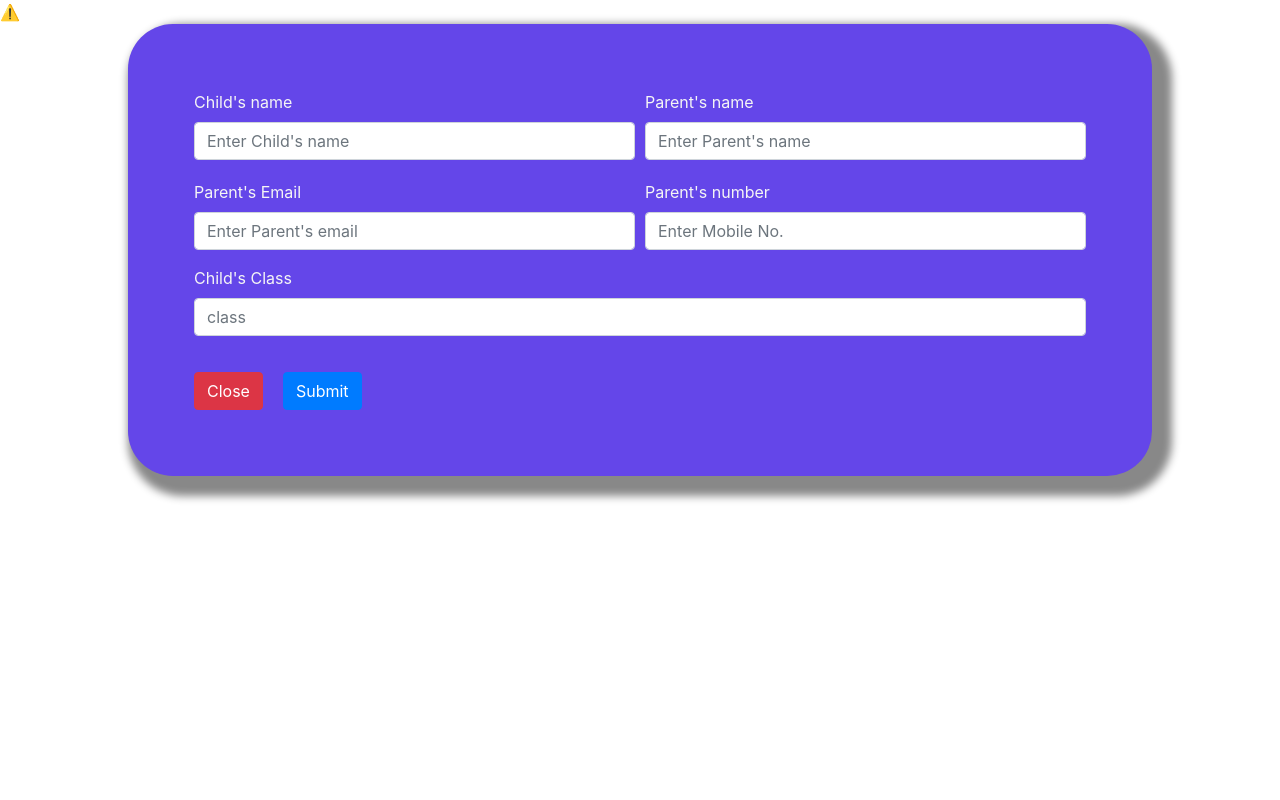
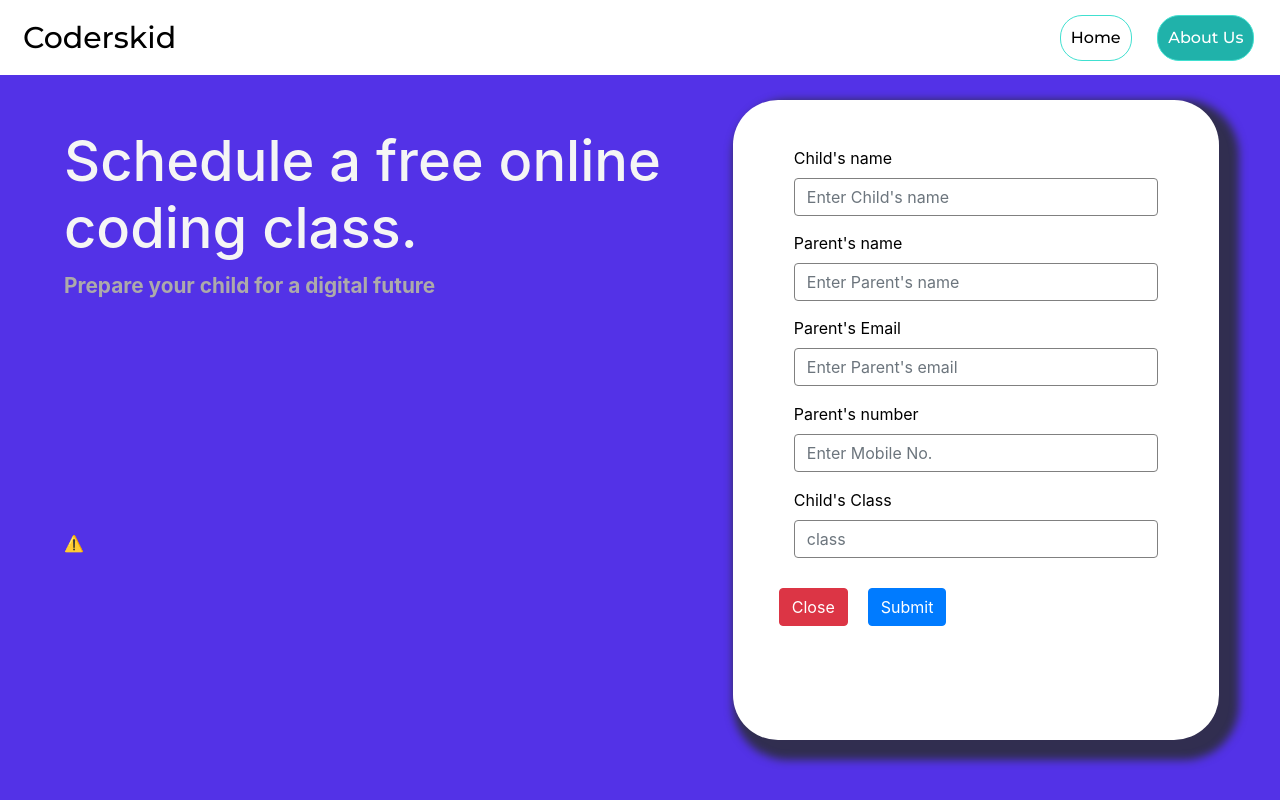
Before and after one commit to shree675/coderskid, a React (Create React App) app: page /form in a window 1280 px wide. Built offline with nearby package versions, Linux system fonts and the light colour scheme; no server answers.

Commit message:
updated Form and Step section

```diff
--- a/src/App.css
+++ b/src/App.css
@@ -86,6 +86,7 @@
   text-align: center;
   font-family: 'Quicksand', sans-serif;
   position: relative;
+  background-color: green;
   color: black;
 }
 
@@ -245,17 +246,7 @@ li {
   background-color: #e9896a;
 }
 
-.formInfo {
-  background-color: rgb(100, 70, 233);
-  /* height: 60px;
-  display: flex;  */
-  width: 80%;
-  box-shadow: 10px 10px 8px 10px #888888;
-    border-radius: 45px;
-    padding: 66px;
-    margin-left: 10%;
-    color: whitesmoke;
-}
+
 
 .why-coding {
   width: 100%;
@@ -355,11 +346,11 @@ li {
 
 .kids-learn-box {
   border-radius: 20px;
-  background-color: blanchedalmond;
+  background-color: rgba(243, 100, 56, 0.438);
   margin-left: 10%;
   margin-right: 10%;
   /* border: 2px solid rgb(215,200,180); */
-  border: 2px solid turquoise;
+  /* border: 2px solid turquoise; */
   margin-top: 40px;
 }
 
@@ -498,10 +489,11 @@ li {
 }
 
 .get-started {
-  background-color: #e9896a;
+  background-color: #5a1af0;
   text-align: center;
   padding: 20px;
   margin-bottom: 0px;
+  border-radius: 45px 45px 1px 1px;
   padding-bottom: 150px;
   position: relative;
 }
@@ -528,7 +520,7 @@ li {
 }
 
 .step {
-  color: turquoise;
+  color: rgb(2, 2, 2);
   font-size: 1.2vw;
   font-weight: bold;
   text-shadow: 0px 0px 1px black;
@@ -548,3 +540,7 @@ li {
   right: 5%;
   height: 25vw;
 }
+
+.segment{
+  background-color: gray;
+}
--- /dev/null
+++ b/src/components/FormInfo.css
@@ -0,0 +1,13 @@
+.formInfo {
+    background-color: white;
+    /* height: 60px;
+    display: flex;  */
+    width: 80%;
+    height: 80vh;
+    box-shadow: 10px 10px 8px 10px #312e50;
+      border-radius: 45px;
+      padding: 46px;
+      margin-left: 10%;
+      margin-top: 100px;
+      color: rgb(0, 0, 0);
+  }
--- a/src/components/FormInfo.js
+++ b/src/components/FormInfo.js
@@ -3,6 +3,7 @@ import Button from 'react-bootstrap/Button';
 import Form from 'react-bootstrap/Form';
 import Col from 'react-bootstrap/Col';
 import { Link } from 'react-router-dom';
+import './FormInfo.css'
 
 const FormInfo = (props) => {
 
@@ -68,38 +69,36 @@ const FormInfo = (props) => {
         return(
             <div className="formInfo">
                <Form onSubmit={handleSubmit}>
-               <Form.Row>
+               {/* <Form.Row> */}
     <Col>
                <Form.Label>Child's name</Form.Label>
-      <Form.Control placeholder="Enter Child's name" value={childName} onChange={e => setChildName(e.target.value)} />
+      <Form.Control style={{border:'1px solid gray'}} placeholder="Enter Child's name" value={childName} onChange={e => setChildName(e.target.value)} />
     </Col>
-    <Col>
+    <Col style={{marginTop:'15px'}}>
     <Form.Label>Parent's name</Form.Label>
-      <Form.Control placeholder="Enter Parent's name" value={parentName} onChange={e => setParentName(e.target.value)} />
+      <Form.Control style={{border:'1px solid gray'}} placeholder="Enter Parent's name" value={parentName} onChange={e => setParentName(e.target.value)} />
     </Col>
-  </Form.Row>
+  {/* </Form.Row> */}
 
-  <Form.Row style={{marginTop:'20px'}}>
-    <Form.Group as={Col} controlId="formGridEmail">
+  {/* <Form.Row style={{marginTop:'20px'}}> */}
+    <Form.Group as={Col} controlId="formGridEmail" style={{marginTop:'15px'}}>
       <Form.Label>Parent's Email</Form.Label>
-      <Form.Control type="email" placeholder="Enter Parent's email" value={parentEmail} onChange={e => setParentEmail(e.target.value)} />
+      <Form.Control style={{border:'1px solid gray'}} type="email" placeholder="Enter Parent's email" value={parentEmail} onChange={e => setParentEmail(e.target.value)} />
     </Form.Group>
 
-    <Form.Group  as={Col}  controlId="formGridAddress1">
+    <Form.Group  as={Col}  controlId="formGridAddress1" style={{marginTop:'15px'}}>
     <Form.Label>Parent's number</Form.Label>
-    <Form.Control placeholder="Enter Mobile No." value={parentNum} onChange={e => setParentNum(e.target.value)} />
+    <Form.Control style={{border:'1px solid gray'}} placeholder="Enter Mobile No." value={parentNum} onChange={e => setParentNum(e.target.value)} />
   </Form.Group>
-  </Form.Row>
+  {/* </Form.Row> */}
 
-  <Form.Row>
-    <Form.Group as={Col} controlId="formGridState">
+    <Form.Group as={Col} controlId="formGridState" style={{marginTop:'15px'}}>
       <Form.Label>Child's Class</Form.Label>
-      <Form.Control type="number" placeholder="class" value={childClass} onChange={e => setChildClass(e.target.value)} />
+      <Form.Control style={{border:'1px solid gray'}} type="number" placeholder="class" value={childClass} onChange={e => setChildClass(e.target.value)} />
 
     </Form.Group>
 
-  </Form.Row>
-<div style={{display:'flex', marginTop:'20px'}}>
+<div style={{display:'flex', marginTop:'30px'}}>
 <div onClick={props.ordered} style={{marginRight:'20px'}}>
  <Link to='/'> <Button variant="danger" type="submit">
     Close
--- /dev/null
+++ b/src/components/formpage.css
@@ -0,0 +1,30 @@
+.formpage{
+    background-color: rgb(83, 50, 231);
+    overflow: hidden;
+}
+
+.formpageSection{
+    display: flex;
+    height: 100vh;
+}
+
+.leftFormSection{
+    flex: 0.5;
+    margin-top: 10%;
+    color: whitesmoke;
+    padding-left: 5%;
+}
+
+.formHead{
+    font-size: 3.5rem;
+}
+
+.formPar{
+    font-size: 1.3rem;
+    font-weight: bold;
+    color: rgb(173, 170, 170);
+}
+
+.rightFormSection{
+    flex: 0.5;
+}
--- a/src/components/formpage.js
+++ b/src/components/formpage.js
@@ -1,6 +1,7 @@
 import {Component} from 'react';
 import Navbar from './navbar'
 import FormInfo from './FormInfo'
+import './formpage.css'
 
 class FormPage extends Component {
     constructor(props){
@@ -9,12 +10,21 @@ class FormPage extends Component {
 
     render(){
         return (
-            <div>
+            <div className="formpage">
+                <Navbar name="Home" namelink="/" />
+            <div className="formpageSection">
 
-              {<lottie-player src="https://assets9.lottiefiles.com/packages/lf20_bfn7crmp.json"  background="transparent"  speed="1"  style={{width: '35%', height: '35%'}}  loop autoplay></lottie-player>}
-                <div>
-                    <FormInfo />
+              <div className="leftFormSection">
+                <h2 className="formHead">Schedule a free online coding class. </h2>
+                <p className="formPar">Prepare your child for a digital future</p>
+                {<lottie-player src="https://assets8.lottiefiles.com/private_files/lf30_bcbd2axv.json"  background="transparent"  speed="1"  style={{width: '450px', height: '450px'}}  loop autoplay></lottie-player>}
+              </div>
+
+                <div className="rightFormSection">
+                    {/* {<lottie-player src="https://assets9.lottiefiles.com/packages/lf20_bfn7crmp.json"  background="transparent"  speed="1"  style={{width: '35%', height: '35%'}}  loop autoplay></lottie-player>} */}
+              <FormInfo />
                 </div>
+            </div>
             </div>
         );
     }
--- a/src/components/homepage.js
+++ b/src/components/homepage.js
@@ -139,7 +139,7 @@ class HomePage extends Component {
 
         return (
             <div>
-                <Navbar ordered={this.purchaseHandler} />
+                <Navbar ordered={this.purchaseHandler} name="Book a free class" namelink="/form"/>
                 <div style={{height: `30px`}}></div>
 
                 <div className="jumbotron">
@@ -438,13 +438,14 @@ class HomePage extends Component {
                     </div>
                 </div>
 
-                <div className="segment">
+                {/* <div className="segment">
+                    <h1>Make your child future ready, today</h1>
                     <Link to='/form' style={{textDecoration: `none`, color: `black`, width: `300px`}}>
                         <div onClick={this.props.ordered} className="free-class-button2" style={{textAlign: `center`}}>
                             <div>BOOK A FREE CLASS</div>
                         </div>
                     </Link>
-                </div>
+                </div> */}
 
                 <Footer />
             </div>
--- a/src/components/navbar.js
+++ b/src/components/navbar.js
@@ -49,9 +49,9 @@ class Navbar extends Component {
                         </Link>
                         </div>
                         <div className="right">
-                        <Link to='/form' style={{textDecoration: `none`, color: `black`}}>
+                        <Link to={this.props.namelink} style={{textDecoration: `none`, color: `black`}}>
                             <div onClick={this.props.ordered} className="free-class-button" style={{fontSize: this.state.scrolled?`16px`:`14px`}}>
-                                <div>Book a free class</div>
+                                <div>{this.props.name}</div>
                             </div>
                         </Link>
                         </div>
--- a/src/index.css
+++ b/src/index.css
@@ -5,6 +5,7 @@ body {
     sans-serif;
   -webkit-font-smoothing: antialiased;
   -moz-osx-font-smoothing: grayscale;
+
 }
 
 code {
```
